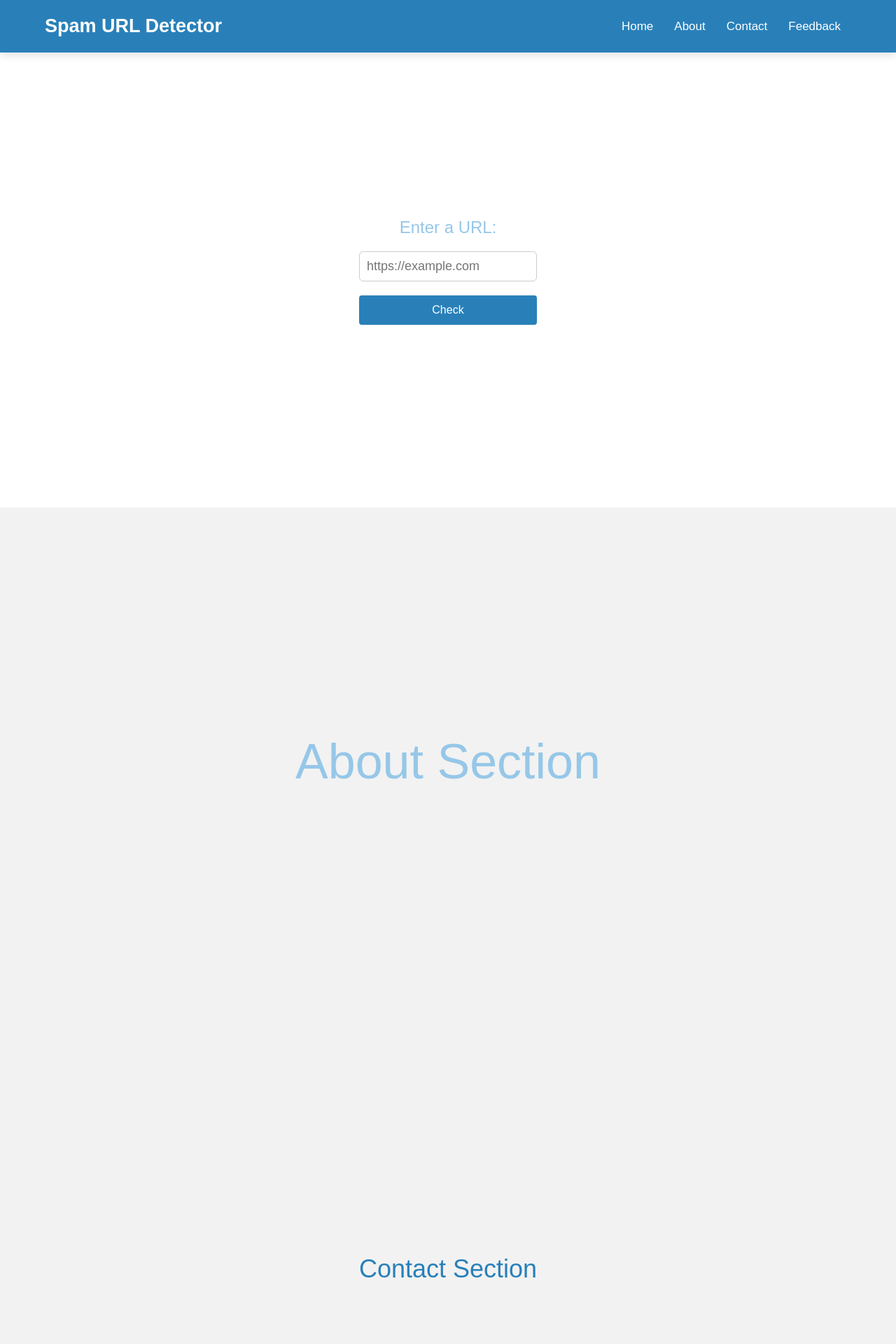
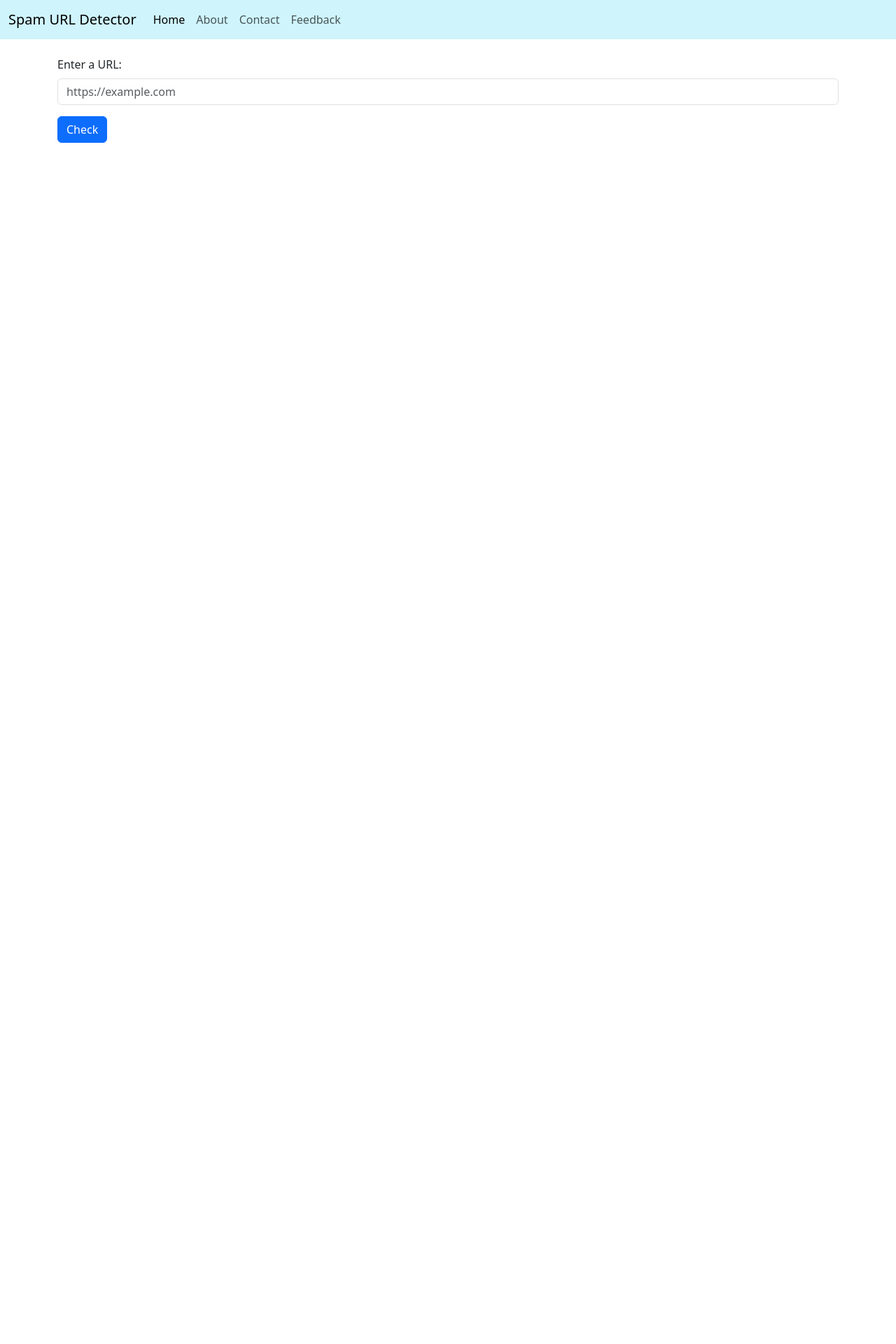
Before and after one commit to DVSR1411/SpamURLDetector, a Flask app: page / in a window 1280 px wide. Shown: the top 1920 px of the page at 70% size. After the commit the page ends 204 px from the top, so only its background shows below. Run offline with Flask 3, Linux system fonts and the light colour scheme.

Commit message:
Update index.html

```diff
--- a/templates/index.html
+++ b/templates/index.html
@@ -2,38 +2,48 @@
 <html lang="en">
 <head>
     <meta charset="UTF-8">
-        <title>Phishing Site Checker</title>
-        <link rel="stylesheet" href="static/style.css">
+    <link href="https://cdn.jsdelivr.net/npm/bootstrap@5.3.7/dist/css/bootstrap.min.css" rel="stylesheet" integrity="sha384-LN+7fdVzj6u52u30Kp6M/trliBMCMKTyK833zpbD+pXdCLuTusPj697FH4R/5mcr" crossorigin="anonymous">
+    <script src="https://cdn.jsdelivr.net/npm/bootstrap@5.3.7/dist/js/bootstrap.bundle.min.js" integrity="sha384-ndDqU0Gzau9qJ1lfW4pNLlhNTkCfHzAVBReH9diLvGRem5+R9g2FzA8ZGN954O5Q" crossorigin="anonymous"></script>
+    <script src="https://cdn.jsdelivr.net/npm/@popperjs/core@2.11.8/dist/umd/popper.min.js" integrity="sha384-I7E8VVD/ismYTF4hNIPjVp/Zjvgyol6VFvRkX/vR+Vc4jQkC+hVqc2pM8ODewa9r" crossorigin="anonymous"></script>
+    <script src="https://cdn.jsdelivr.net/npm/bootstrap@5.3.7/dist/js/bootstrap.min.js" integrity="sha384-7qAoOXltbVP82dhxHAUje59V5r2YsVfBafyUDxEdApLPmcdhBPg1DKg1ERo0BZlK" crossorigin="anonymous"></script>
+    <title>Spam URL Detector</title>
 </head>
 <body>
-        <nav>
-            <div class="navbar">
-              <div class="logo"><a href="#">Spam URL Detector</a></div>
-              <ul class="menu">
-                <li><a href="#Home">Home</a></li>
-                <li><a href="#About">About</a></li>
-                <li><a href="#Contact">Contact</a></li>
-                <li><a href="#Feedback">Feedback</a></li>
+    <nav class="navbar navbar-expand-lg" style="background-color: #cff4fc;" data-bs-theme="light">
+    <div class="container-fluid">
+        <a class="navbar-brand" href="#">Spam URL Detector</a>
+        <button class="navbar-toggler" type="button" data-bs-toggle="collapse" data-bs-target="#navbarNav" aria-controls="navbarNav" aria-expanded="false" aria-label="Toggle navigation">
+        <span class="navbar-toggler-icon"></span>
+        </button>
+        <div class="collapse navbar-collapse" id="navbarNav">
+        <ul class="navbar-nav">
+            <li class="nav-item">
+            <a class="nav-link active" aria-current="page" href="#">Home</a>
+            </li>
+            <li class="nav-item">
+            <a class="nav-link" href="#">About</a>
+            </li>
+            <li class="nav-item">
+            <a class="nav-link" href="#">Contact</a>
+            </li>
+            <li class="nav-item">
+            <a class="nav-link" href="#">Feedback</a>
+            </li>
         </ul>
         </div>
+    </div>
     </nav>
-        <section id="Home">
+    <div class="container mt-4 mb-3" id="Home">
         <form method="POST" action="/">
-                <label for="url-input">Enter a URL:</label>
-                <input type="text" id="url-input" placeholder="https://example.com" name="url">
-                <input type="submit" value="Check">
+            <label for="url-input" class="form-label">Enter a URL:</label>
+            <input type="text" class="form-control" id="url-input" placeholder="https://example.com" name="url">
+            <input type="submit" value="Check" class="btn btn-primary mt-3">
         </form>
-        </section>
+    </div>
     {% if result %}
         <div id="result">
-                <h2 style="text-align: center">The Website is {{ result }}</h2>
+            <p class="fs-2 text-center">The Website is {{ result }}</p>
         </div>
     {% endif %}
-        <section id="About">About Section</section>
-        <section id="Contact">Contact Section</section>
-        <section id="Feedback">Feedback Section</section>
-        <div class="button">
-            <a href="#Home"><i class="fas fa-arrow-up"></i></a>
-        </div>
 </body>
 </html>
```
Lines whose indentation alone changed are shown as unchanged.
